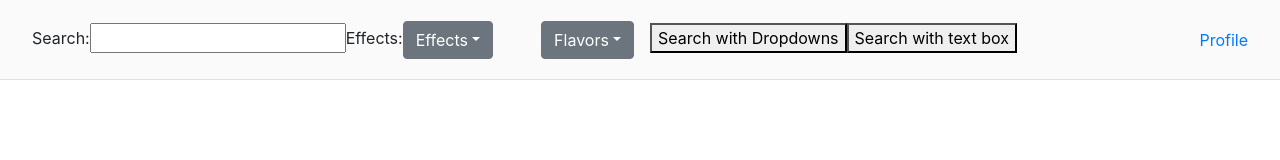
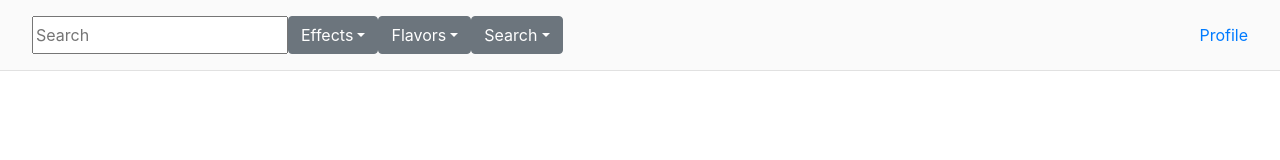
Before and after one commit to Build-Week-Med-Cabinet-6/front-end, a React (Create React App) app: page /login in a window 1280 px wide. Both pictures are taken after typing "Sample", "Sample123" into the empty fields and a click on the button "Submit". Shown: the top 160 px of the page. Built offline with nearby package versions, Linux system fonts and the light colour scheme; no server answers.

Commit message:
style Search bar in the Search component

```diff
--- a/src/components/Header.jsx
+++ b/src/components/Header.jsx
@@ -3,7 +3,6 @@ import styled from "styled-components";
 
 const Header = styled.div`
   width: 100%;
-  height: 10vh;
   display: flex;
   justify-content: space-between;
   align-items: center;
--- a/src/components/Search.jsx
+++ b/src/components/Search.jsx
@@ -11,6 +11,7 @@ function Search({ strainsQuery }) {
   const initialDropdownState = {
     effects: false,
     flavors: false,
+    search: false,
   }
 
   const [searchStrings, setSearchStrings] = useState(initialSearchStrings);
@@ -73,11 +74,17 @@ function Search({ strainsQuery }) {
   }
 
   return(
-    <form>
-      <label htmlFor="search">Search:</label>
-      <input onChange={onSearchTextChange} type="text" name="search" id="search" value={textSearch}/>
-      <label htmlFor="effects">Effects:</label>
-      <Dropdown style={{display: "inline-block", marginRight: "3rem" }} isOpen={dropdownOpen.effects} toggle={() => toggle("effects")}>
+    <form
+      style={{
+        width: "60%",
+        maxWidth: "500px",
+        display: 'flex',
+        padding: '2vh 0',
+        justifyContent: 'space-between',
+      }}
+    >
+      <input onChange={onSearchTextChange} type="text" name="search" id="search" placeholder="Search" value={textSearch}/>
+      <Dropdown isOpen={dropdownOpen.effects} toggle={() => toggle("effects")}>
         <DropdownToggle caret>
           Effects
         </DropdownToggle>
@@ -89,7 +96,7 @@ function Search({ strainsQuery }) {
         </DropdownMenu>
       </Dropdown>
 
-      <Dropdown style={{display: "inline-block", marginRight: "1rem" }} isOpen={dropdownOpen.flavors} toggle={() => toggle("flavors")}>
+      <Dropdown isOpen={dropdownOpen.flavors} toggle={() => toggle("flavors")}>
         <DropdownToggle caret>
           Flavors
         </DropdownToggle>
@@ -100,9 +107,15 @@ function Search({ strainsQuery }) {
           <DropdownItem onClick={onAddSearchTerm} name="flavors" value="berry">berry</DropdownItem>
         </DropdownMenu>
       </Dropdown>
-
-      <button onClick={onSearchSubmit}>Search with Dropdowns</button>
-      <button onClick={onTextSearch}>Search with text box</button>
+      <Dropdown isOpen={dropdownOpen.search} toggle={() => toggle("search")}>
+        <DropdownToggle caret>
+          Search
+        </DropdownToggle>
+        <DropdownMenu>
+          <DropdownItem onClick={onSearchSubmit} name="search">Dropdown boxes Search</DropdownItem>
+          <DropdownItem onClick={onTextSearch} name="search">Textbox Search</DropdownItem>
+        </DropdownMenu>
+      </Dropdown>
     </form>
 
 
```
